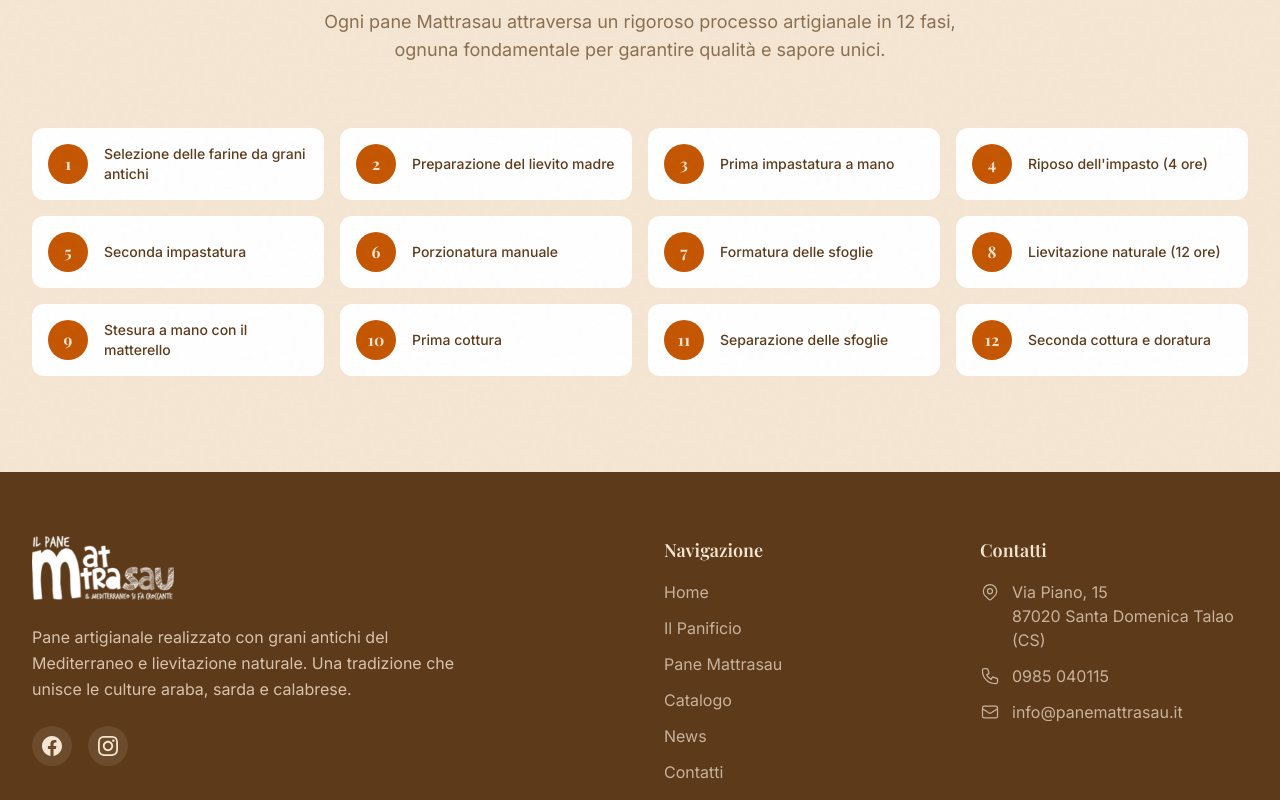
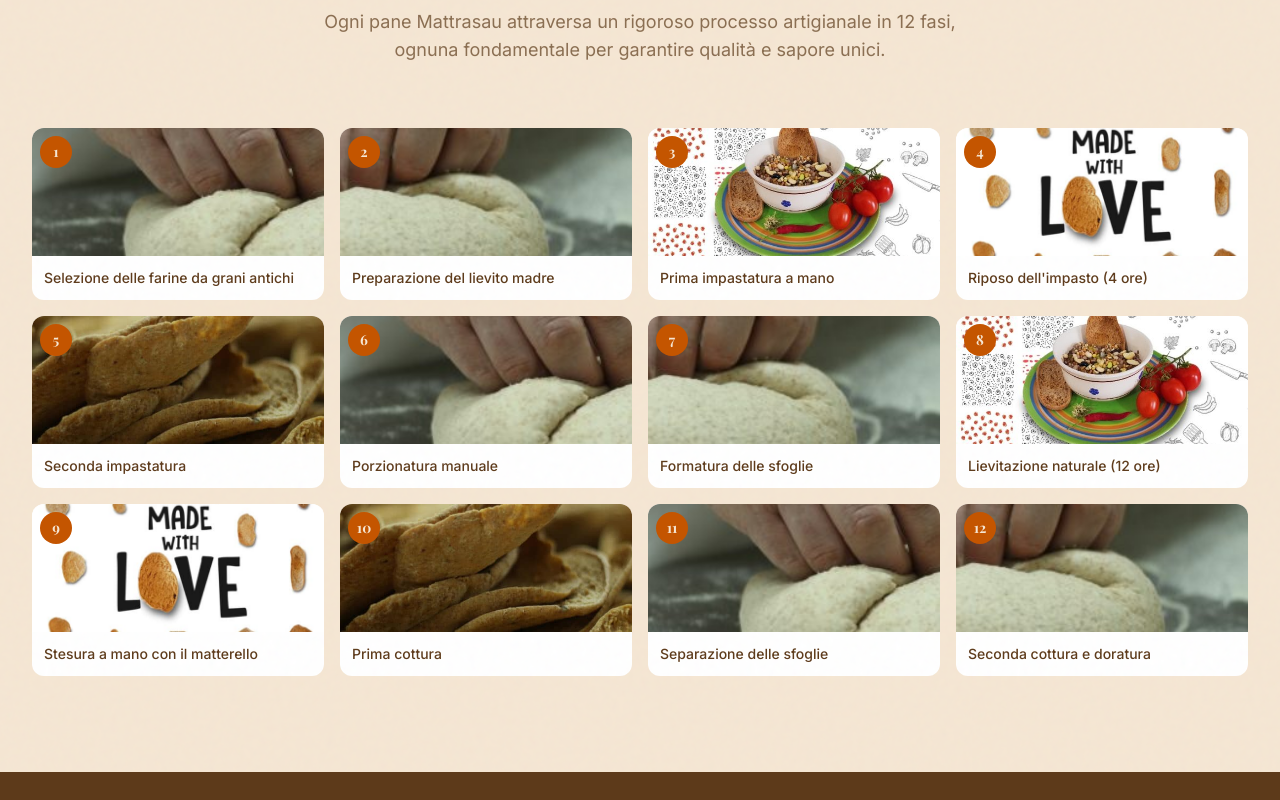
Before and after one commit to Amattra/panemattrasau, a Next.js app: page /pane-mattrasau in a window 1280 px wide. Shown: the part 3320-4120 px from the top of the page. Built offline with nearby package versions, Linux system fonts and the light colour scheme; a web font is replaced by a local one.

Commit message:
Add placeholder images to process steps cards
Co-Authored-By: Claude Sonnet 4.6 <noreply@anthropic.com>

```diff
--- a/src/app/pane-mattrasau/page.tsx
+++ b/src/app/pane-mattrasau/page.tsx
@@ -1,5 +1,6 @@
 import ProductCard from "@/components/ProductCard";
 import type { Metadata } from "next";
+import Image from "next/image";
 
 export const metadata: Metadata = {
   title: "Pane Mattrasau | A Mattra",
@@ -47,18 +48,18 @@ const mattrasauProducts = [
 
 
 const processSteps = [
-  "Selezione delle farine da grani antichi",
-  "Preparazione del lievito madre",
-  "Prima impastatura a mano",
-  "Riposo dell'impasto (4 ore)",
-  "Seconda impastatura",
-  "Porzionatura manuale",
-  "Formatura delle sfoglie",
-  "Lievitazione naturale (12 ore)",
-  "Stesura a mano con il matterello",
-  "Prima cottura",
-  "Separazione delle sfoglie",
-  "Seconda cottura e doratura",
+  { label: "Selezione delle farine da grani antichi", image: "/images/slides/slide-1.jpg" },
+  { label: "Preparazione del lievito madre", image: "/images/slides/slide-2.jpg" },
+  { label: "Prima impastatura a mano", image: "/images/slides/slide-3.jpg" },
+  { label: "Riposo dell'impasto (4 ore)", image: "/images/hero/chi-siamo.jpg" },
+  { label: "Seconda impastatura", image: "/images/hero/sfondo.jpg" },
+  { label: "Porzionatura manuale", image: "/images/slides/slide-1.jpg" },
+  { label: "Formatura delle sfoglie", image: "/images/slides/slide-2.jpg" },
+  { label: "Lievitazione naturale (12 ore)", image: "/images/slides/slide-3.jpg" },
+  { label: "Stesura a mano con il matterello", image: "/images/hero/chi-siamo.jpg" },
+  { label: "Prima cottura", image: "/images/hero/sfondo.jpg" },
+  { label: "Separazione delle sfoglie", image: "/images/slides/slide-1.jpg" },
+  { label: "Seconda cottura e doratura", image: "/images/slides/slide-2.jpg" },
 ];
 
 const characteristics = [
@@ -185,11 +186,21 @@ export default function PaneMattrasau() {
 
           <div className="grid md:grid-cols-2 lg:grid-cols-3 xl:grid-cols-4 gap-4">
             {processSteps.map((step, index) => (
-              <div key={index} className="flex items-center gap-4 bg-white rounded-xl p-4">
-                <div className="w-10 h-10 shrink-0 rounded-full bg-terracotta text-cream flex items-center justify-center font-serif font-bold">
-                  {index + 1}
+              <div key={index} className="bg-white rounded-xl overflow-hidden">
+                <div className="relative h-32 w-full">
+                  <Image
+                    src={step.image}
+                    alt={step.label}
+                    fill
+                    className="object-cover"
+                  />
+                  <div className="absolute top-2 left-2 w-8 h-8 rounded-full bg-terracotta text-cream flex items-center justify-center font-serif font-bold text-sm">
+                    {index + 1}
+                  </div>
                 </div>
-                <p className="text-brown text-sm font-medium">{step}</p>
+                <div className="p-3">
+                  <p className="text-brown text-sm font-medium">{step.label}</p>
+                </div>
               </div>
             ))}
           </div>
```
